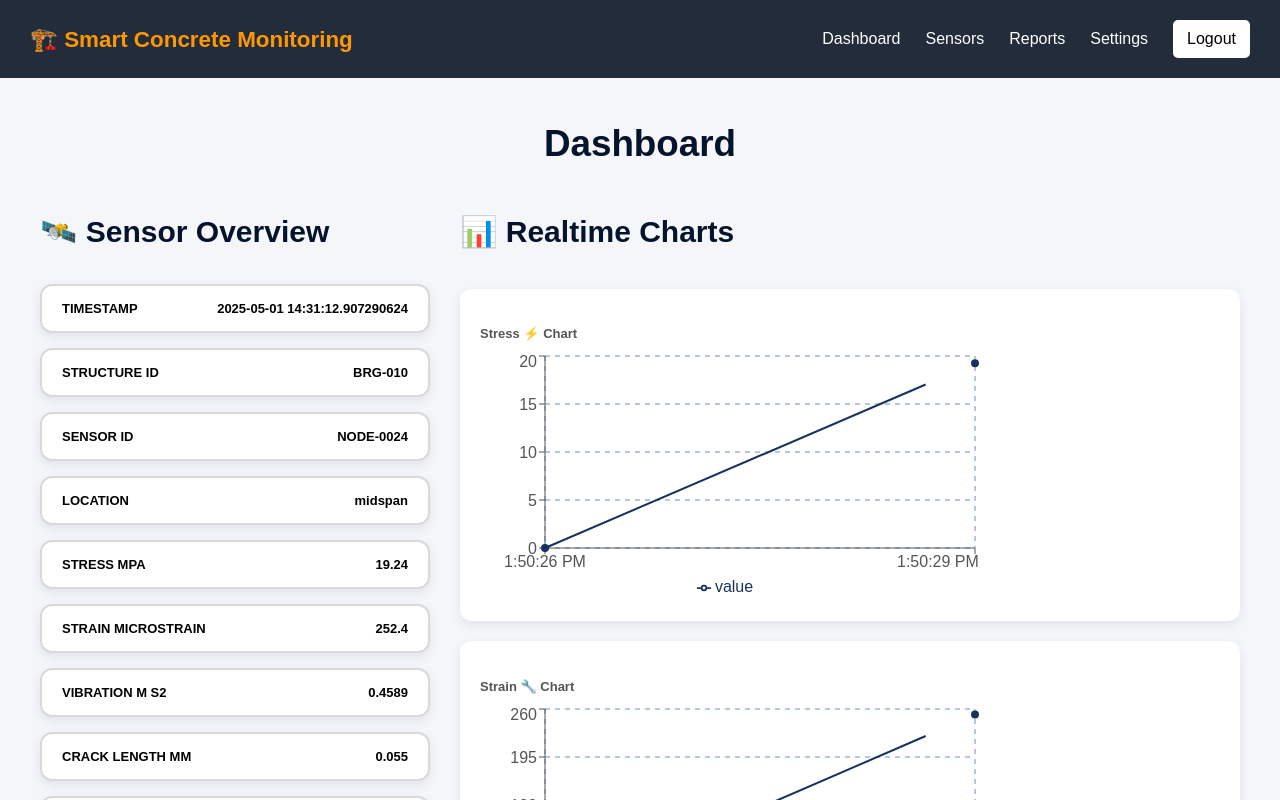
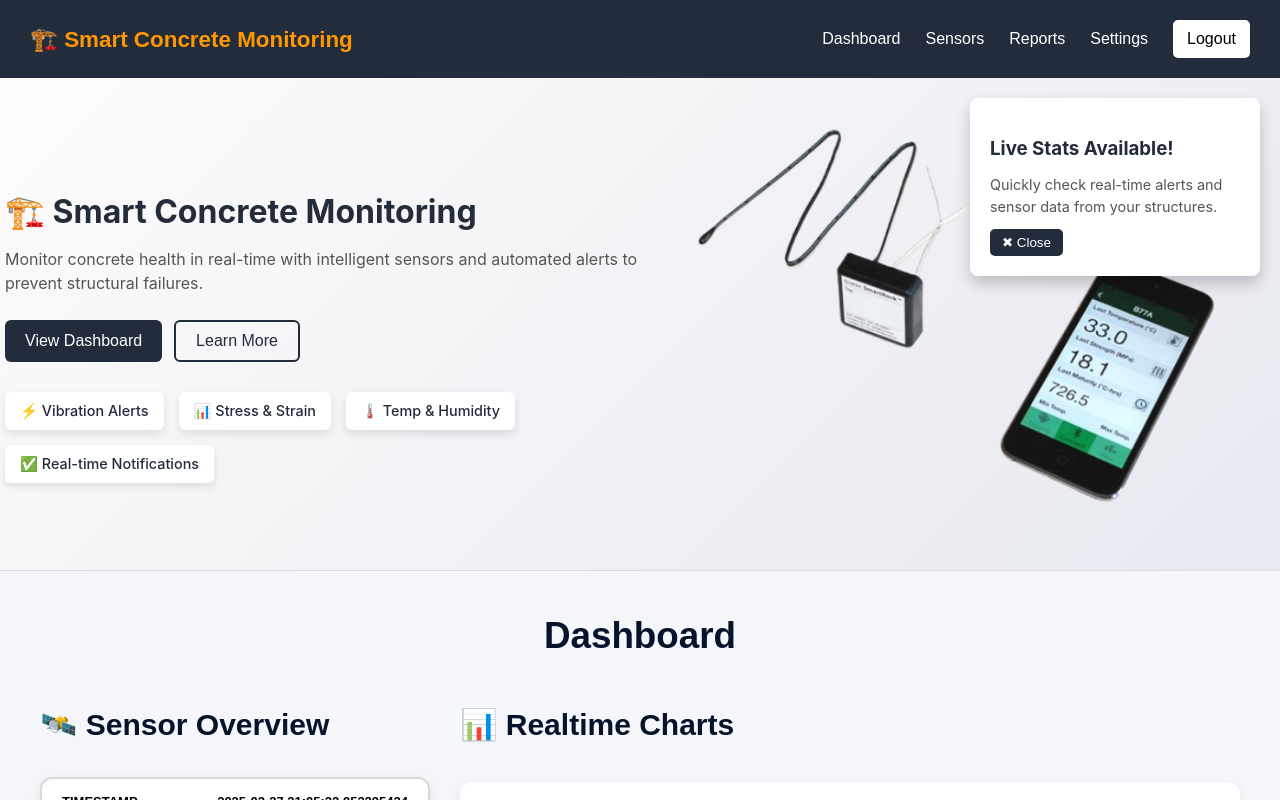
Before and after one commit to Tripti1414/SmartConcreteMonitoring, a React (Create React App) app: page /dashboard in a window 1280 px wide. Shown: the top 800 px of the page. Built offline with nearby package versions, Linux system fonts and the light colour scheme; sample sign-in values are in the browser's storage.

Commit message:
Add files via upload

```diff
--- a/src/App.js
+++ b/src/App.js
@@ -14,6 +14,7 @@ import Settings from "./pages/Settings";
 import Footer from "./components/Footer";
 import Contact from "./pages/Contact";
 import About from "./pages/About";
+import HeroSection from "./components/HeroSection";
 
 function App() {
   const [thresholds, setThresholds] = useState({
@@ -27,12 +28,14 @@ function App() {
       <Router>
         <div className="App">
           <Navbar />
+
           <Routes>
             <Route path="/login" element={<Login />} />
             <Route
               path="/dashboard"
               element={
                 <ProtectedRoute>
+                  <HeroSection/>
                   <Dashboard />
                 </ProtectedRoute>
               }
```
